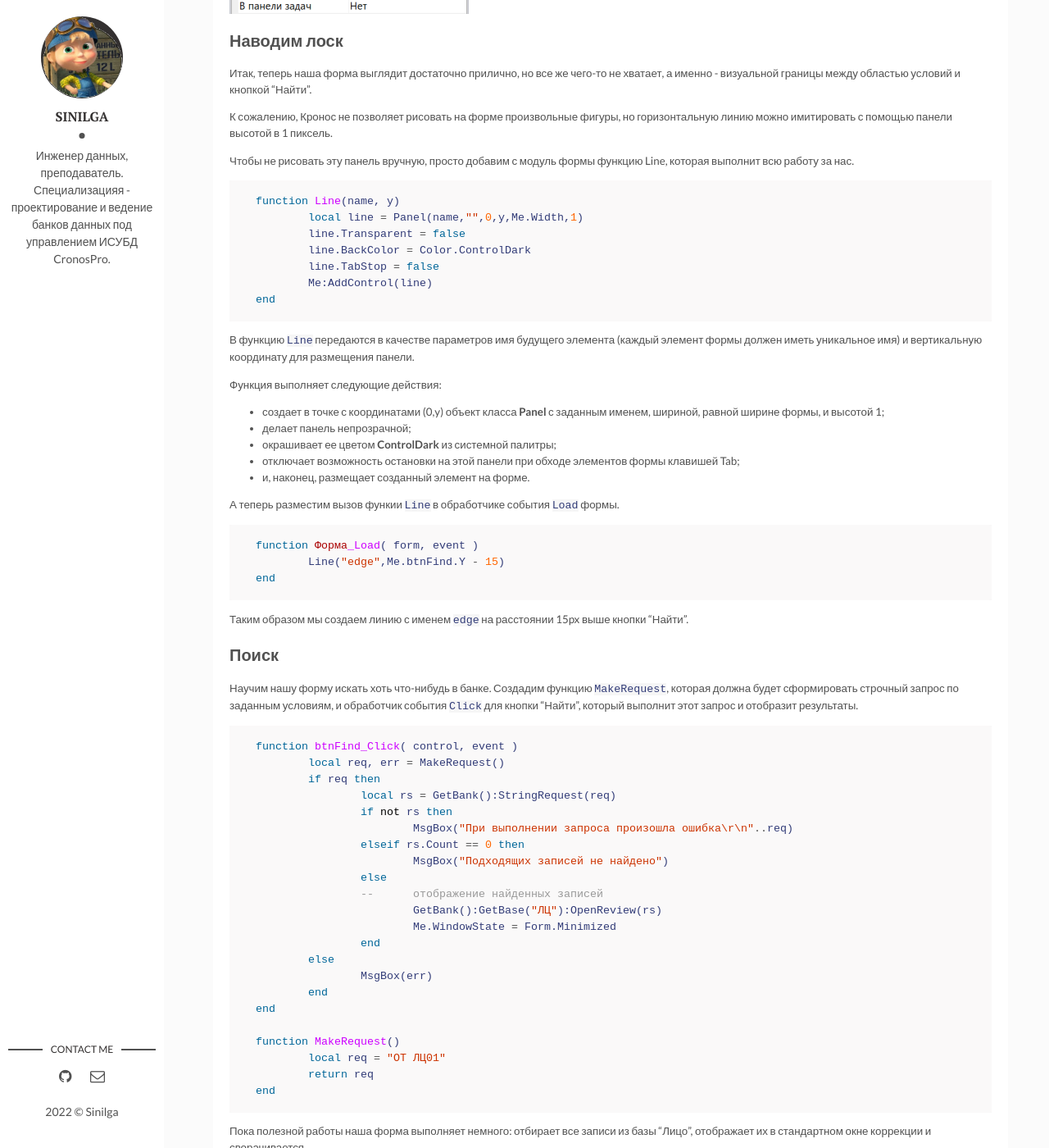
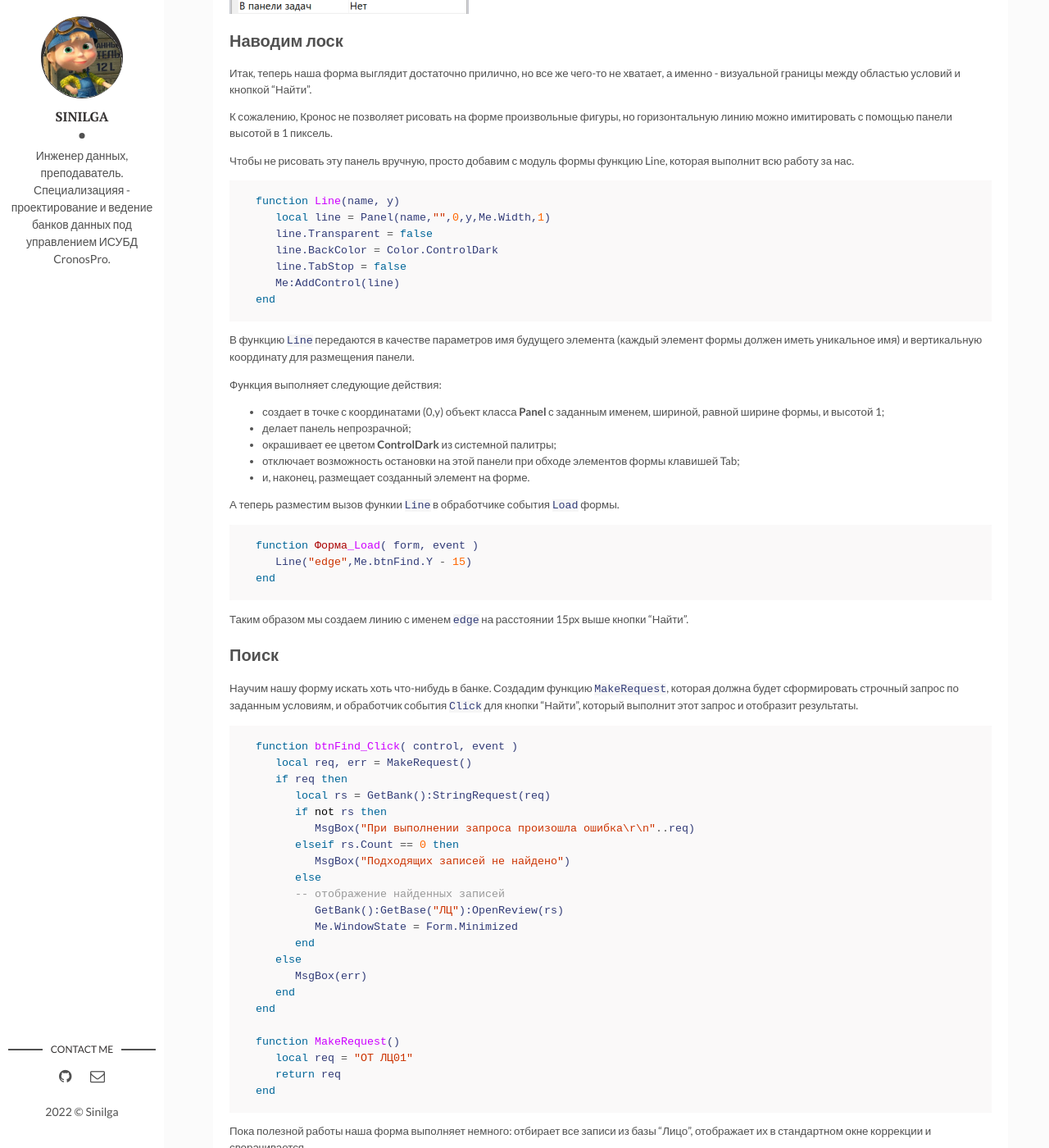
Before and after one commit to sinilga/cronospro, a Jekyll site: the page built from _posts/2022-02-18-findform_1.md, in a window 1280 px wide and 1400 px high, scrolled down 2238 px. Shown: the whole window at 82% size. Built offline with Jekyll 4.4.1, drawn with Linux system fonts in a browser that asks for light colours.

Commit message:
Update main.css

```diff
--- a/assets/css/main.css
+++ b/assets/css/main.css
@@ -841,6 +841,7 @@ pre code {
   white-space: pre-wrap;
   word-wrap: break-word;
   word-break: break-all;
+  tab-size:3;
     -o-tab-size: 3; /* Opera */
     -moz-tab-size: 3; /* Firefox */
 }
```
